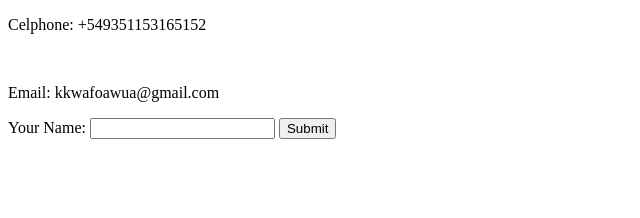
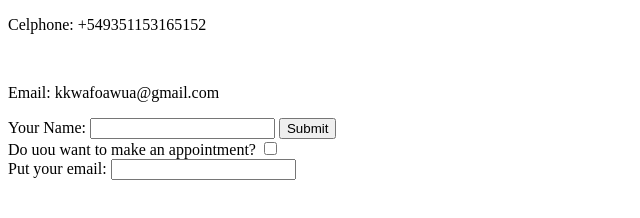
Before and after one commit to Kkwafo/cv, a plain HTML site: page contact-me.html in a window 1280 px wide. Shown: the whole page, without its empty margins (0-640 px from the left). Drawn offline with Linux system fonts and the light colour scheme.

Commit message:
Update contact-me.html

```diff
--- a/contact-me.html
+++ b/contact-me.html
@@ -10,7 +10,13 @@
     <form class="" action=index.html>
       <label>Your Name: </label>
       <input type="text">
-      <input type="submit" name="">
+      <input type="submit">
+      <br>
+      <label> Do uou want to make an appointment?</label>
+        <input type="checkbox">
+<br>
+      <label>Put your email:</label>
+      <input type="email" name="Put Your email"><br>
     </form>
   </body>
 </html>
```
